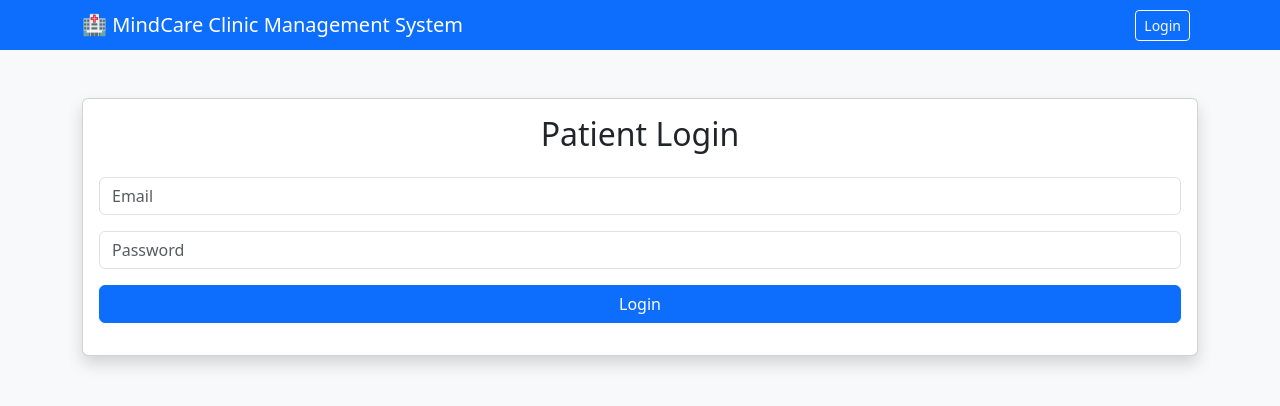
After one commit to cjthehe/agile, a Flask app: page /login in a window 1280 px wide. The commit adds this page. Shown: the top 406 px of the page. Run offline with Flask 3, Linux system fonts and the light colour scheme.

Commit message:
log in and log out

```diff
--- a/src/app.py
+++ b/src/app.py
@@ -4,10 +4,12 @@ from appointment_booking import (
     cancel_appointment,
     get_all_appointments,
 )
+from auth import auth as auth_blueprint
 from dummy_data import counselors
 
 app = Flask(__name__)
 app.secret_key = "your_secret_key"  # Required for flash messages
+app.register_blueprint(auth_blueprint)
 
 
 @app.route("/")
--- /dev/null
+++ b/src/auth.py
@@ -0,0 +1,77 @@
+from uuid import uuid4
+
+from flask import Blueprint, jsonify, redirect, render_template, request, url_for
+
+auth = Blueprint("auth", __name__)
+
+patients = {
+    "patient@example.com": {
+        "password": "password123",
+        "name": "John Doe",
+    }
+}
+
+sessions: dict[str, str] = {}
+
+
+@auth.route("/welcome")
+def index():
+    return redirect(url_for("auth.login_page"))
+
+
+@auth.route("/login")
+def login_page():
+    return render_template("auth.html")
+
+
+@auth.route("/home")
+def home():
+    return render_template("home.html")
+
+
+@auth.route("/api/login", methods=["POST"])
+def login():
+
+    login_data = request.get_json()
+
+    if not login_data:
+        return jsonify({"message": "Request body is required"}), 400
+
+    email = login_data.get("email")
+    password = login_data.get("password")
+
+    if email not in patients:
+        return jsonify({"message": "Invalid email or password"}), 401
+
+    if patients[email]["password"] != password:
+        return jsonify({"message": "Invalid email or password"}), 401
+
+    session_id = str(uuid4())
+
+    sessions[session_id] = email
+
+    return jsonify(
+        {
+            "message": "Login successful",
+            "session_id": session_id,
+        }
+    )
+
+
+@auth.route("/api/logout", methods=["POST"])
+def logout():
+
+    logout_data = request.get_json()
+
+    session_id = logout_data.get("session_id")
+
+    if session_id not in sessions:
+        return jsonify({"message": "Invalid session"}), 401
+
+    del sessions[session_id]
+
+    return jsonify(
+        {
+            "message": "Logout successful",
+        }
+    )
--- /dev/null
+++ b/src/static/script.js
@@ -0,0 +1,97 @@
+async function login() {
+  const email = document.getElementById('email').value;
+  const password = document.getElementById('password').value;
+  const messageBox = document.getElementById('message');
+
+  try {
+    const response = await fetch('/api/login', {
+      method: 'POST',
+      headers: { 'Content-Type': 'application/json' },
+      body: JSON.stringify({ email, password })
+    });
+
+    const data = await response.json();
+
+    if (!response.ok) {
+      messageBox.textContent = data.message || 'Login failed';
+      return;
+    }
+
+    localStorage.setItem('session_id', data.session_id);
+    window.location.href = '/home';
+  } catch (error) {
+    messageBox.textContent = 'Login failed';
+  }
+}
+
+function updateAuthButtons() {
+  const sessionId = localStorage.getItem('session_id');
+  const loginLink = document.getElementById('loginLink');
+  const logoutButton = document.getElementById('logoutButton');
+
+  if (!loginLink || !logoutButton) {
+    return;
+  }
+
+  if (sessionId) {
+    loginLink.classList.add('d-none');
+    logoutButton.classList.remove('d-none');
+  } else {
+    loginLink.classList.remove('d-none');
+    logoutButton.classList.add('d-none');
+  }
+}
+
+async function login() {
+  const email = document.getElementById('email').value;
+  const password = document.getElementById('password').value;
+  const messageBox = document.getElementById('message');
+
+  try {
+    const response = await fetch('/api/login', {
+      method: 'POST',
+      headers: { 'Content-Type': 'application/json' },
+      body: JSON.stringify({ email, password })
+    });
+
+    const data = await response.json();
+
+    if (!response.ok) {
+      messageBox.textContent = data.message || 'Login failed';
+      return;
+    }
+
+    localStorage.setItem('session_id', data.session_id);
+    window.location.href = '/home';
+  } catch (error) {
+    messageBox.textContent = 'Login failed';
+  }
+}
+
+window.addEventListener('DOMContentLoaded', () => {
+  updateAuthButtons();
+  const logoutButton = document.getElementById('logoutButton');
+
+  if (logoutButton) {
+    logoutButton.addEventListener('click', async () => {
+      const sessionId = localStorage.getItem('session_id');
+
+      if (!sessionId) {
+        window.location.href = '/login';
+        return;
+      }
+
+      try {
+        await fetch('/api/logout', {
+          method: 'POST',
+          headers: { 'Content-Type': 'application/json' },
+          body: JSON.stringify({ session_id: sessionId })
+        });
+      } finally {
+        localStorage.removeItem('session_id');
+        updateAuthButtons();
+        window.location.href = '/login';
+      }
+    });
+  }
+});
--- /dev/null
+++ b/src/templates/auth.html
@@ -0,0 +1,40 @@
+{% extends "base.html" %}
+
+{% block content %}
+
+<div class="card shadow">
+
+    <div class="card-body">
+
+        <h2 class="text-center mb-4">Patient Login</h2>
+
+        <input
+            type="email"
+            id="email"
+            class="form-control mb-3"
+            placeholder="Email">
+
+        <input
+            type="password"
+            id="password"
+            class="form-control mb-3"
+            placeholder="Password">
+
+        <button
+            class="btn btn-primary w-100"
+            onclick="login()">
+            Login
+        </button>
+
+        <p
+            id="message"
+            class="text-danger mt-3 text-center">
+        </p>
+
+        <script src="/static/script.js"></script>
+
+    </div>
+
+</div>
+
+{% endblock %}
--- a/src/templates/base.html
+++ b/src/templates/base.html
@@ -21,13 +21,18 @@
 
 <nav class="navbar navbar-dark bg-primary">
 
-    <div class="container">
+    <div class="container d-flex justify-content-between align-items-center">
 
         <span class="navbar-brand mb-0 h1">
 
             🏥 MindCare Clinic Management System
 
         </span>
+
+        <div>
+            <a id="loginLink" class="btn btn-outline-light btn-sm me-2" href="/login">Login</a>
+            <button id="logoutButton" class="btn btn-light btn-sm d-none">Logout</button>
+        </div>
 
     </div>
 
@@ -41,6 +46,7 @@
 
 </div>
 
+<script src="{{ url_for('static', filename='script.js') }}"></script>
 </body>
 
 </html>
```
Also changed, not shown: tests/test_auth.py (added, +37 -0 lines).
